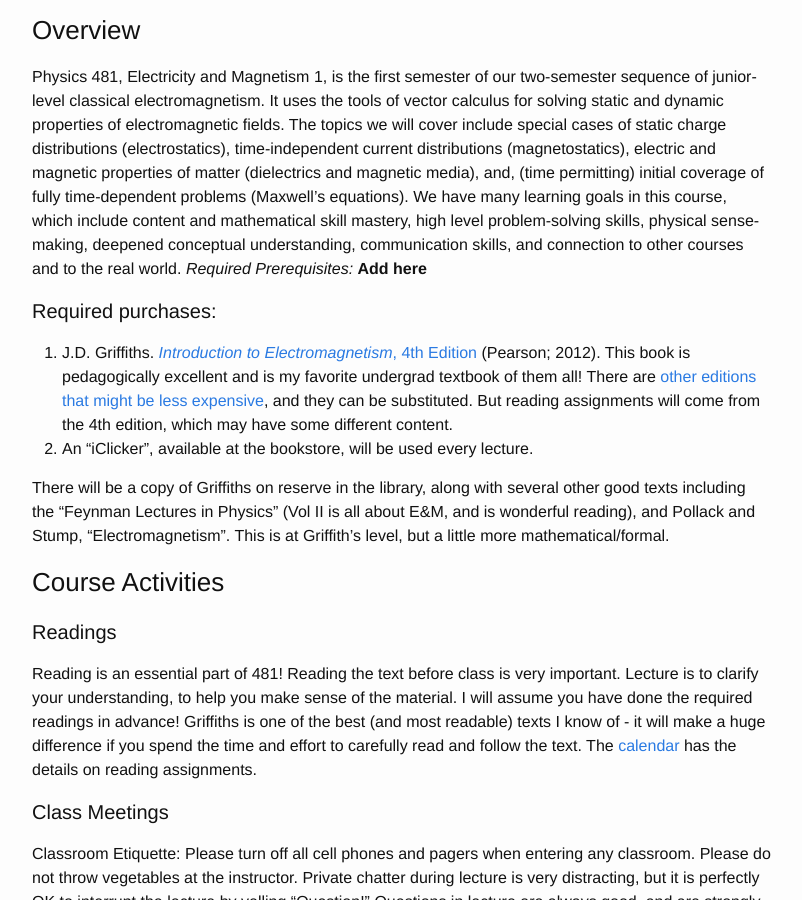
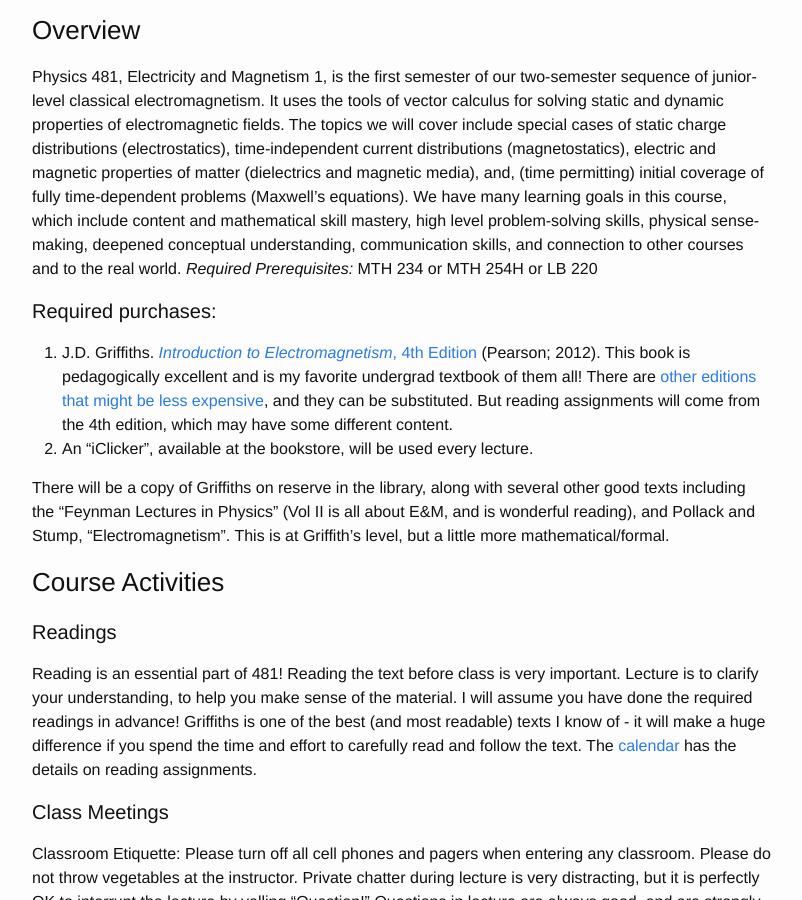
Before and after one commit to dannycab/phy481msu, a Jekyll site: the page built from index.md, in a window 1280 px wide and 900 px high, scrolled down 531 px. Shown: the whole window, without its empty margins (238-1040 px from the left). Built offline with Jekyll 4.4.1, drawn with Linux system fonts in a browser that asks for light colours.

Commit message:
pre-reqs

```diff
--- a/index.md
+++ b/index.md
@@ -37,7 +37,7 @@ magnetic properties of matter (dielectrics and magnetic media), and,
 include content and mathematical skill mastery, high level
 problem-solving skills, physical sense-making, deepened conceptual
 understanding, communication skills, and connection to other courses and
-to the real world. *Required Prerequisites:* **Add here**
+to the real world. *Required Prerequisites:* MTH 234 or MTH 254H or LB 220
 
 #### Required purchases:
 
```
